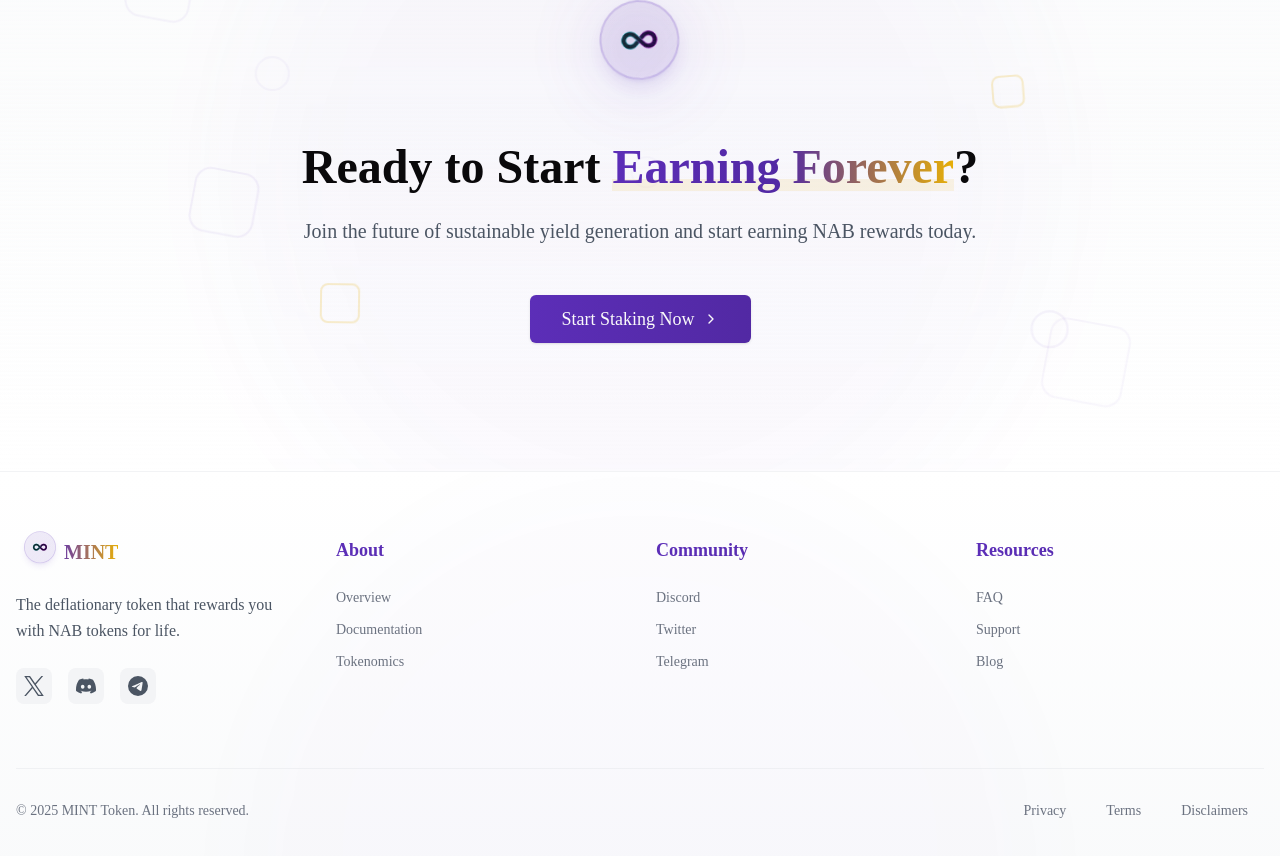
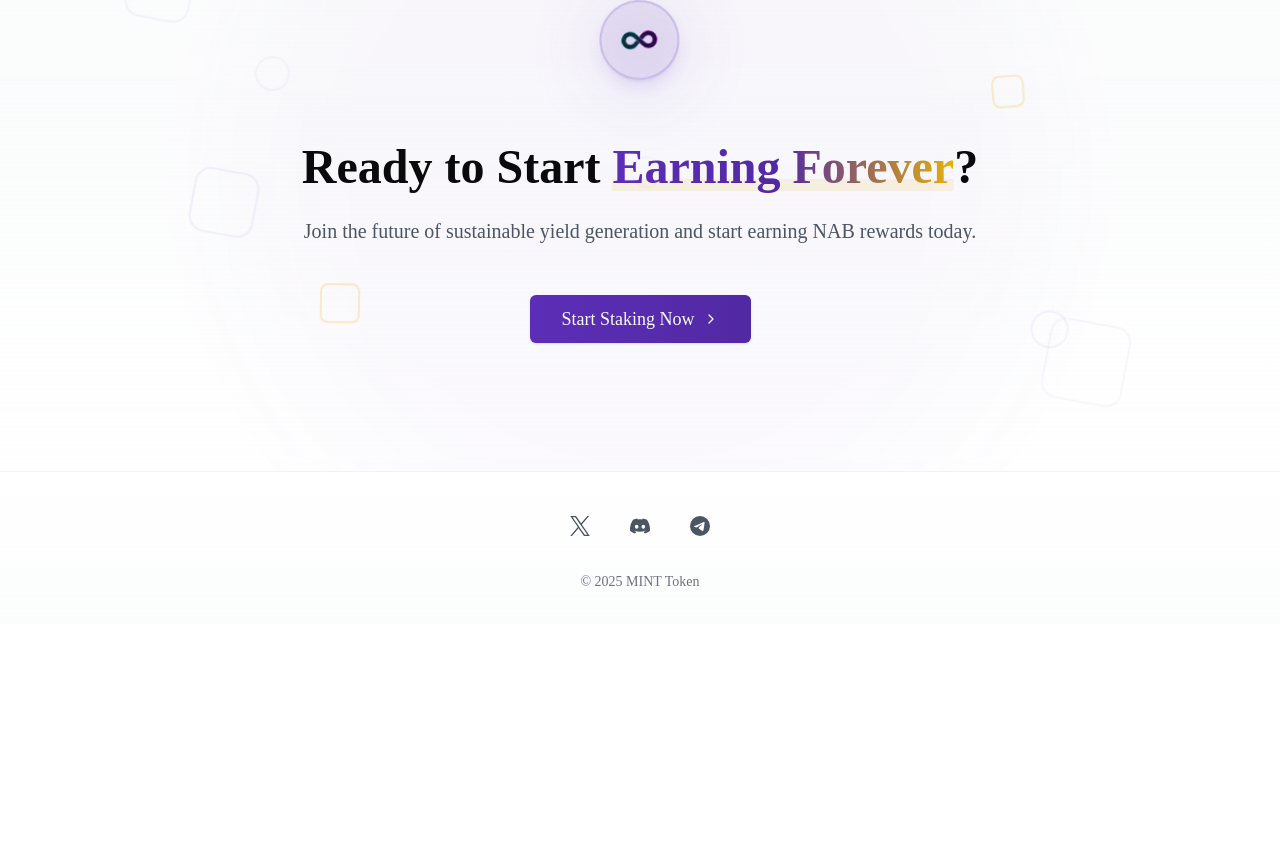
Before and after one commit to skyf0xx/mint, a Next.js app: page / in a window 1280 px wide. Shown: the part 4769-5625 px from the top of the page. After the commit the page ends 5393 px from the top, so only its background shows below. Built offline with nearby package versions, Linux system fonts and the light colour scheme.

Commit message:
feat: simplify footer

```diff
--- a/sections/footer.tsx
+++ b/sections/footer.tsx
@@ -1,153 +1,75 @@
-import { ReactNode } from 'react';
 import { motion } from 'framer-motion';
-import { ExternalLink } from 'lucide-react';
 import {
     DiscordIcon,
     TelegramIcon,
     TwitterIcon,
 } from '@/components/icons/social-icons';
-import { InfinityLogo } from './logo';
 
 interface SocialLinkProps {
     href: string;
     icon: React.ComponentType<{ className?: string }>;
+    label: string;
 }
 
-interface FooterLinkProps {
-    href: string;
-    children: ReactNode;
-}
-
-interface FooterLinksProps {
-    section: 'About' | 'Community' | 'Resources';
-}
+const SocialLink = ({ href, icon: Icon, label }: SocialLinkProps) => (
+    <motion.a
+        target="_blank"
+        href={href}
+        className="p-3 rounded-lg hover:bg-primary/10 text-gray-600 hover:text-primary transition-all duration-300 relative"
+        whileHover={{ scale: 1.05 }}
+        whileTap={{ scale: 0.95 }}
+        aria-label={label}
+    >
+        <Icon className="w-5 h-5" />
+    </motion.a>
+);
 
 const Footer = () => {
-    const containerVariants = {
-        hidden: { opacity: 0, y: 20 },
-        visible: {
-            opacity: 1,
-            y: 0,
-            transition: {
-                duration: 0.6,
-                staggerChildren: 0.1,
-            },
+    const socialLinks = [
+        {
+            href: 'https://x.com/Mithril_Labs',
+            icon: TwitterIcon,
+            label: 'Follow us on Twitter',
         },
-    };
-
-    const itemVariants = {
-        hidden: { opacity: 0, y: 10 },
-        visible: { opacity: 1, y: 0 },
-    };
+        {
+            href: 'https://discord.gg/RSXg24mCrJ',
+            icon: DiscordIcon,
+            label: 'Join our Discord',
+        },
+        {
+            href: 'https://t.me/+kbiXF8FXhI9hZTUx',
+            icon: TelegramIcon,
+            label: 'Join our Telegram',
+        },
+    ];
 
     return (
-        <footer className="relative overflow-hidden border-t border-gray-200/50">
-            {/* Decorative background elements */}
-            <div className="absolute inset-0 bg-gradient-to-b from-white to-gray-50" />
-            <div className="absolute top-0 left-1/2 -translate-x-1/2 w-[800px] h-[800px] bg-primary/5 rounded-full blur-3xl opacity-30" />
+        <footer className="relative py-8 bg-gradient-to-b from-white to-gray-50/50 border-t border-gray-200/50">
+            <div className="container mx-auto px-4">
+                <motion.div
+                    className="flex flex-col items-center justify-center space-y-6"
+                    initial={{ opacity: 0, y: 20 }}
+                    whileInView={{ opacity: 1, y: 0 }}
+                    viewport={{ once: true }}
+                >
+                    <div className="flex items-center space-x-4">
+                        {socialLinks.map((link) => (
+                            <SocialLink
+                                key={link.label}
+                                href={link.href}
+                                icon={link.icon}
+                                label={link.label}
+                            />
+                        ))}
+                    </div>
 
-            <div className="relative container mx-auto px-4 py-16">
-                <motion.div
-                    variants={containerVariants}
-                    initial="hidden"
-                    whileInView="visible"
-                    viewport={{ once: true }}
-                    className="grid grid-cols-1 md:grid-cols-4 gap-12 md:gap-8"
-                >
-                    {/* About MINT */}
-                    <motion.div variants={itemVariants} className="space-y-6">
-                        <div className="flex items-center space-x-2">
-                            <div className="w-8 h-8 relative flex items-center">
-                                <div className="transform scale-[0.4] origin-center absolute -left-4">
-                                    <InfinityLogo />
-                                </div>
-                            </div>
-                            <span className="font-bold text-xl bg-clip-text text-transparent bg-gradient-to-r from-primary to-accent pl-2">
-                                MINT
-                            </span>
-                        </div>
-                        <p className="text-gray-600 leading-relaxed">
-                            The deflationary token that rewards you with NAB
-                            tokens for life.
-                        </p>
-                        <div className="flex space-x-4">
-                            <SocialLink href="#" icon={TwitterIcon} />
-                            <SocialLink href="#" icon={DiscordIcon} />
-                            <SocialLink href="#" icon={TelegramIcon} />
-                        </div>
-                    </motion.div>
-
-                    {/* Quick Links */}
-                    {['About', 'Community', 'Resources'].map((section) => (
-                        <motion.div
-                            key={section}
-                            variants={itemVariants}
-                            className="space-y-6"
-                        >
-                            <h4 className="font-bold text-lg bg-clip-text text-transparent bg-gradient-to-r from-primary to-primary-600">
-                                {section}
-                            </h4>
-                            <FooterLinks
-                                section={section as FooterLinksProps['section']}
-                            />
-                        </motion.div>
-                    ))}
-                </motion.div>
-
-                {/* Bottom Section */}
-                <motion.div
-                    variants={itemVariants}
-                    className="mt-16 pt-8 border-t border-gray-200/50 flex flex-col md:flex-row justify-between items-center space-y-4 md:space-y-0"
-                >
-                    <p className="text-gray-500 text-sm">
-                        © 2025 MINT Token. All rights reserved.
+                    <p className="text-sm text-gray-500">
+                        © {new Date().getFullYear()} MINT Token
                     </p>
-                    <div className="flex space-x-6">
-                        <FooterLink href="#">Privacy</FooterLink>
-                        <FooterLink href="#">Terms</FooterLink>
-                        <FooterLink href="#">Disclaimers</FooterLink>
-                    </div>
                 </motion.div>
             </div>
         </footer>
     );
 };
 
-const SocialLink: React.FC<SocialLinkProps> = ({ href, icon: Icon }) => (
-    <a
-        href={href}
-        className="p-2 rounded-lg bg-gray-100 hover:bg-primary/10 text-gray-600 hover:text-primary transition-colors duration-300"
-    >
-        <Icon className="w-5 h-5" />
-    </a>
-);
-
-const FooterLink: React.FC<FooterLinkProps> = ({ href, children }) => (
-    <a
-        href={href}
-        className="text-gray-500 hover:text-primary transition-colors duration-300 text-sm flex items-center space-x-1 group"
-    >
-        <span>{children}</span>
-        <ExternalLink className="w-3 h-3 opacity-0 -translate-x-2 group-hover:opacity-100 group-hover:translate-x-0 transition-all duration-300" />
-    </a>
-);
-
-const FooterLinks: React.FC<FooterLinksProps> = ({ section }) => {
-    const links: Record<FooterLinksProps['section'], string[]> = {
-        About: ['Overview', 'Documentation', 'Tokenomics'],
-        Community: ['Discord', 'Twitter', 'Telegram'],
-        Resources: ['FAQ', 'Support', 'Blog'],
-    };
-
-    return (
-        <ul className="space-y-3">
-            {links[section].map((link) => (
-                <li key={link}>
-                    <FooterLink href="#">{link}</FooterLink>
-                </li>
-            ))}
-        </ul>
-    );
-};
-
 export default Footer;
```
